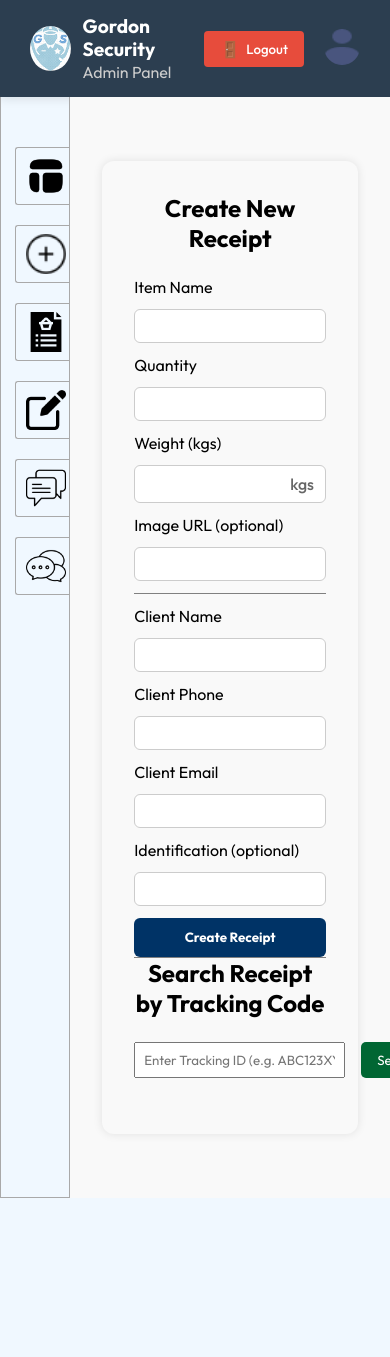
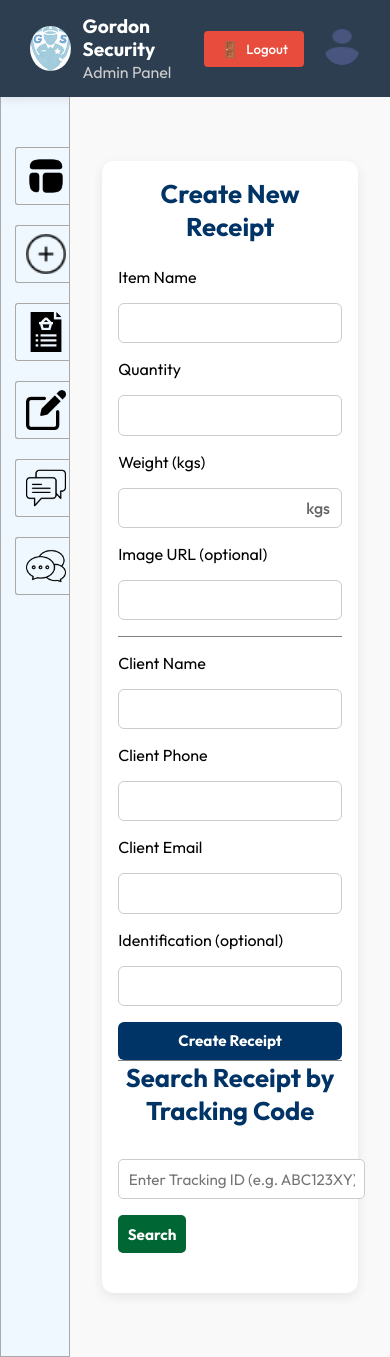
Before and after one commit to blaise-oj/skr-project, a React (Vite) app in the folder admin/skr/: page /add in a window 390 px wide. Before the commit the page ends 1198 px from the top, so only its background shows below. Built offline with nearby package versions, Linux system fonts and the light colour scheme; sample sign-in values are in the browser's storage.

Commit message:
5th commit

```diff
--- a/admin/skr/src/pages/Add/Add.css
+++ b/admin/skr/src/pages/Add/Add.css
@@ -3,60 +3,89 @@
   max-width: 600px;
   margin: 2rem auto;
   padding: 2rem;
-  background: #f9f9f9;
+  background: #ffffff;
   border-radius: 12px;
-  box-shadow: 0 0 10px rgba(0, 0, 0, 0.1);
+  box-shadow: 0 4px 12px rgba(0, 0, 0, 0.08);
+  font-family: "Segoe UI", sans-serif;
 }
 
 .add-page h2 {
   text-align: center;
   margin-bottom: 1.5rem;
+  color: #003366;
+  font-size: 1.6rem;
 }
 
 .add-form {
   display: flex;
   flex-direction: column;
-  gap: 0.75rem;
+  gap: 1rem;
 }
 
 .add-form input {
-  padding: 0.5rem;
+  padding: 0.6rem 0.75rem;
   border: 1px solid #ccc;
   border-radius: 6px;
+  font-size: 1rem;
 }
 
 .add-form button {
-  padding: 0.7rem;
+  padding: 0.75rem;
   background-color: #003366;
   color: white;
   font-weight: bold;
+  font-size: 1rem;
   border: none;
   border-radius: 6px;
   cursor: pointer;
+  transition: background-color 0.3s ease;
+}
+
+.add-form button:hover:not(:disabled) {
+  background-color: #0055aa;
+}
+
+.add-form button:disabled {
+  background-color: #999;
+  cursor: not-allowed;
+  opacity: 0.6;
 }
 
 .message {
   margin-top: 1rem;
   text-align: center;
   font-weight: bold;
+  color: #006633;
 }
+
 .track-search {
   display: flex;
+  flex-wrap: wrap;
   gap: 1rem;
-  margin: 1.5rem 0;
+  margin: 2rem 0 1.5rem;
 }
 
 .track-search input {
   flex: 1;
-  padding: 0.5rem;
+  padding: 0.6rem;
+  font-size: 1rem;
+  border: 1px solid #ccc;
+  border-radius: 5px;
 }
 
 .track-search button {
-  padding: 0.5rem 1rem;
+  padding: 0.6rem 1rem;
   background-color: #006633;
   color: white;
   border: none;
   border-radius: 5px;
+  font-weight: bold;
+  cursor: pointer;
+  transition: background-color 0.3s ease;
+}
+
+.track-search button:hover {
+  background-color: #00884d;
 }
 
 .receipt-details {
@@ -64,7 +93,11 @@
   background: #eaf4ea;
   padding: 1rem;
   border-left: 5px solid #006633;
+  border-radius: 6px;
+  font-size: 0.95rem;
+  line-height: 1.5;
 }
+
 .weight-display-wrapper {
   position: relative;
   width: 100%;
@@ -72,9 +105,8 @@
 
 .weight-display-wrapper input {
   width: 100%;
-  padding-right: 2.5rem;
-  font-size: 16px;
-  padding: 0.5rem;
+  padding: 0.6rem 2.5rem 0.6rem 0.75rem;
+  font-size: 1rem;
   border-radius: 6px;
   border: 1px solid #ccc;
   box-sizing: border-box;
@@ -89,6 +121,8 @@
   pointer-events: none;
   font-weight: 500;
 }
+
+/* Spinner */
 .spinner {
   margin: 1rem auto;
   border: 4px solid #ccc;
@@ -105,8 +139,24 @@
   }
 }
 
-.add-form button:disabled {
-  background-color: #999;
-  cursor: not-allowed;
-  opacity: 0.6;
+/* Responsive */
+@media (max-width: 480px) {
+  .add-page {
+    padding: 1rem;
+  }
+
+  .add-form input,
+  .track-search input {
+    font-size: 0.95rem;
+  }
+
+  .add-form button,
+  .track-search button {
+    font-size: 0.95rem;
+    padding: 0.6rem;
+  }
+
+  .weight-display-wrapper input {
+    padding-right: 2rem;
+  }
 }
```
